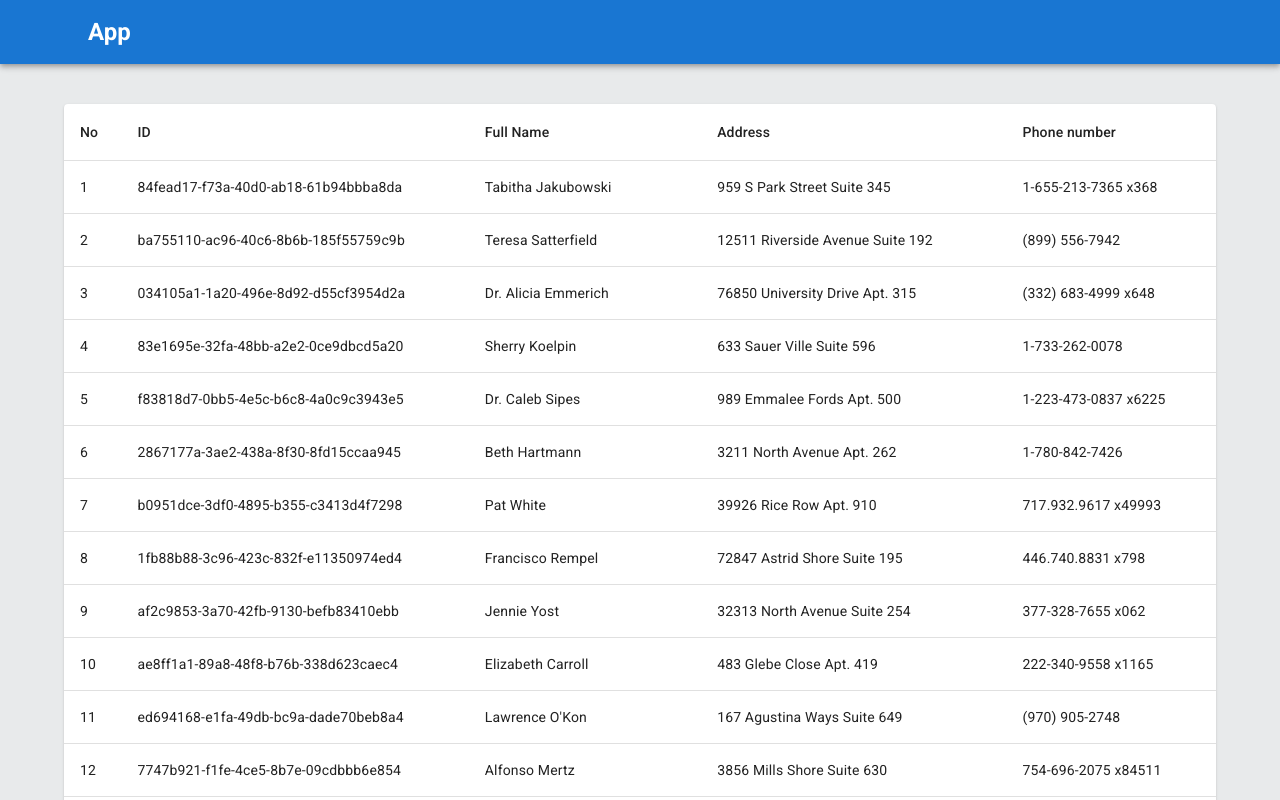
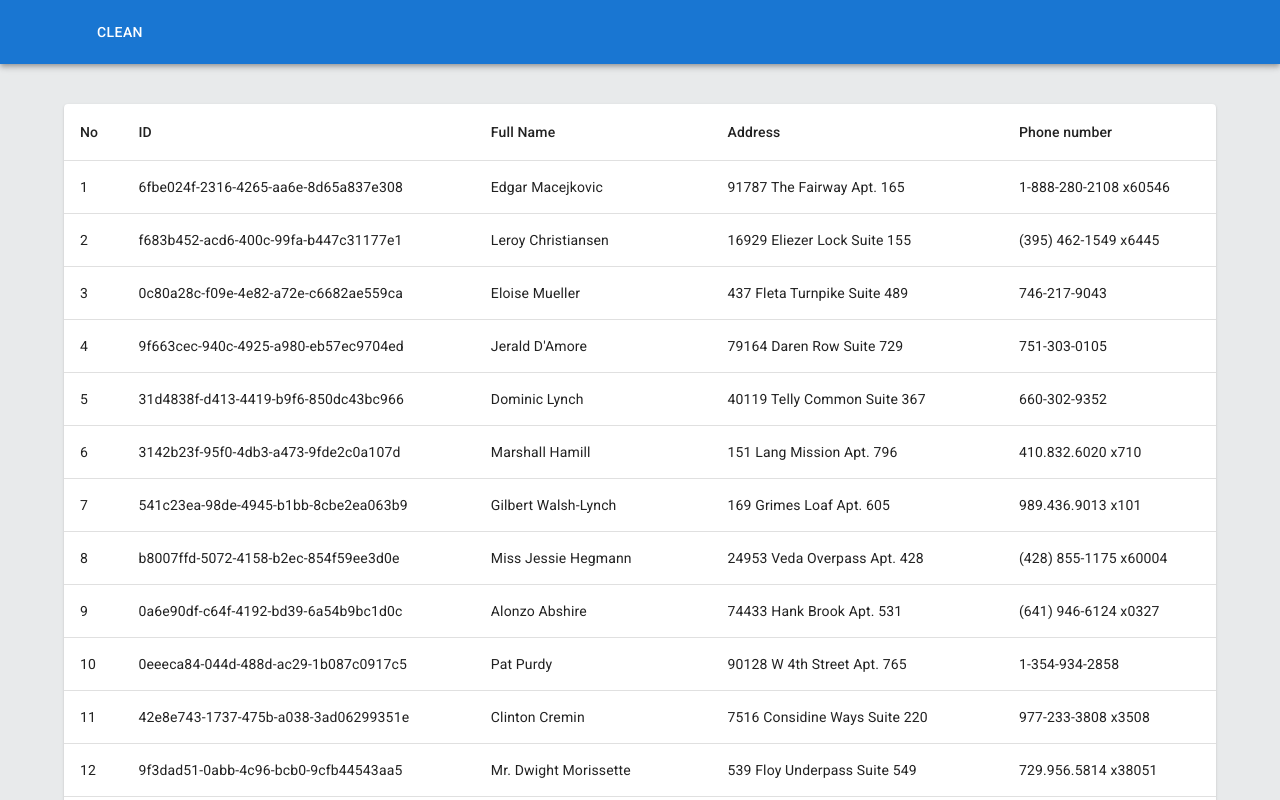
Before and after one commit to noardour/task5, a React (Vite) app: page / in a window 1280 px wide. Shown: the top 800 px of the page. Built offline with nearby package versions, Linux system fonts and the light colour scheme.

Commit message:
refactor User No generation

```diff
--- a/src/features/Users/UserToolbar.tsx
+++ b/src/features/Users/UserToolbar.tsx
@@ -1,12 +1,18 @@
-import { Toolbar, Typography } from "@mui/material";
+import { Button, Toolbar } from "@mui/material";
 import { FC } from "react";
+import useAppDispatch from "../../hooks/useAppDispatch";
+import { clean } from "./usersSlice";
 
-const UserToolbar: FC = () => (
-  <Toolbar>
-    <Typography variant="h5" sx={{ fontWeight: "bold" }}>
-      App
-    </Typography>
-  </Toolbar>
-);
+const UserToolbar: FC = () => {
+  const dispatch = useAppDispatch();
+
+  return (
+    <Toolbar>
+      <Button sx={{ color: "white" }} onClick={() => dispatch(clean())}>
+        Clean
+      </Button>
+    </Toolbar>
+  );
+};
 
 export default UserToolbar;
--- a/src/features/Users/generateUser.ts
+++ b/src/features/Users/generateUser.ts
@@ -1,12 +1,9 @@
 import { faker } from "@faker-js/faker";
 import { IUser } from "./types";
 
-let counter = 0;
-
-export default function generateUser(): IUser {
-  console.log(counter);
+export default function generateUser(num: number): IUser {
   return {
-    num: ++counter,
+    num,
     id: faker.string.uuid(),
     fullName: faker.person.fullName(),
     address: faker.location.streetAddress(true),
--- a/src/features/Users/usersActions.ts
+++ b/src/features/Users/usersActions.ts
@@ -1,12 +1,23 @@
 import { createAsyncThunk } from "@reduxjs/toolkit";
-import generateUser from "./generateUser";
 import { RootState } from "../../app/store";
-import { selectUsersLoading } from "./usersSelectors";
+import { selectUsersCount, selectUsersLoading } from "./usersSelectors";
+import { IUser } from "./types";
+import { faker } from "@faker-js/faker";
 
 export const generateUsers = createAsyncThunk(
   "users/generate",
-  (count: number) => {
-    return Array.from({ length: count }, () => generateUser());
+  (count: number, thunk) => {
+    const state = thunk.getState() as RootState;
+    faker.seed(1);
+    return Array.from({ length: count }, (_, i) => {
+      return {
+        num: i + selectUsersCount(state) + 1,
+        id: faker.string.uuid(),
+        fullName: faker.person.fullName(),
+        address: faker.location.streetAddress(true),
+        phone: faker.phone.number(),
+      } as IUser;
+    });
   },
   {
     condition: (_, { getState }) => {
--- a/src/features/Users/usersSelectors.ts
+++ b/src/features/Users/usersSelectors.ts
@@ -3,4 +3,6 @@ import { IUser } from "./types";
 
 export const selectUsers = (store: RootState): IUser[] => store.users.data;
 
+export const selectUsersCount = (store: RootState): number => store.users.data.length;
+
 export const selectUsersLoading = (store: RootState): boolean => store.users.isLoading;
--- a/src/features/Users/usersSlice.ts
+++ b/src/features/Users/usersSlice.ts
@@ -14,7 +14,11 @@ const initialState: UsersState = {
 
 const slice = createSlice({
   name: "users",
-  reducers: {},
+  reducers: {
+    clean: (state) => {
+      state.data = [];
+    },
+  },
   extraReducers: (builder) => {
     builder.addCase(generateUsers.pending, (state) => {
       state.isLoading = true;
@@ -30,4 +34,6 @@ const slice = createSlice({
   initialState,
 });
 
+export const { clean } = slice.actions;
+
 export default slice.reducer;
```
